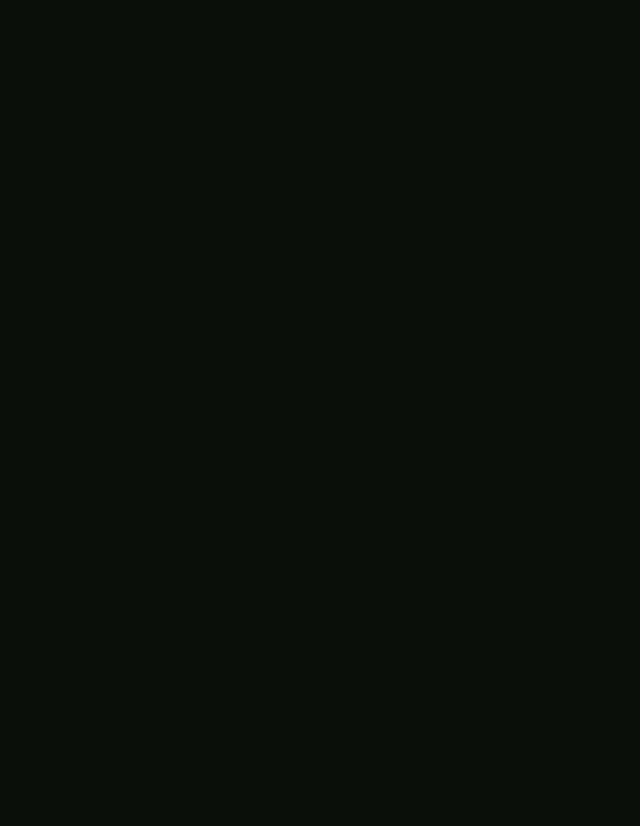
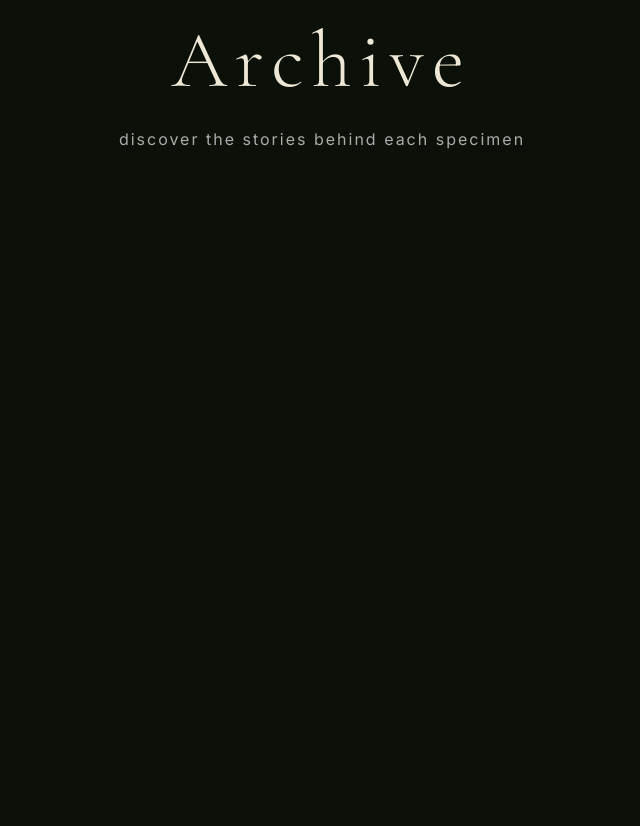
Before and after one commit to llxmxx/herbarium, a React (Vite) app: page / in a window 1280 px wide. Shown: the part 1920-2746 px from the top of the page, without its empty margins (318-958 px from the left). Before the commit the page ends 800 px from the top, so only its background shows below. Built offline with nearby package versions, Linux system fonts and the light colour scheme.

Commit message:
created skeleton for entire webpage

```diff
--- a/src/App.css
+++ b/src/App.css
@@ -71,3 +71,32 @@
   gap: 40px;
   font-size: 14px;
 }
+
+.collections, .archive, .journal, .contact {
+  height: 100vh;
+  display: flex;
+  flex-direction: column;
+  justify-content: center;
+  align-items: center;
+  padding: 80px;
+  background: #0b1108;
+
+  h2 {
+    font-family: 'Cormorant Garamond', serif;
+    font-size: 80px;
+    font-weight: 300;
+    letter-spacing: 8px;
+  }
+
+  p {
+    margin-top: 20px;
+    color: #aaa;
+    font-family: 'Inter', sans-serif;
+    letter-spacing: 2px;
+  }
+}
+
+footer {
+  font-family: 'Inter', sans-serif;
+  letter-spacing: 2px;
+}
--- a/src/App.jsx
+++ b/src/App.jsx
@@ -1,13 +1,25 @@
 import './App.css';
 import Navbar from './comps/navbar';
 import Hero from './comps/hero';
+import Collections from './comps/collections';
+import Archive from './comps/archive';
+import Journal from './comps/journal';
+import Contact from './comps/contact';
+import Footer from './comps/footer';
 
 function App(){
   return (
-    <div>
+    <>
       <Navbar />
-      <Hero />
-    </div>
+      <main>
+        <Hero />
+        <Collections />
+        <Archive />
+        <Journal />
+        <Contact />
+      </main>
+      <Footer />
+    </>
   )
 }
 
--- /dev/null
+++ b/src/comps/archive.jsx
@@ -0,0 +1,10 @@
+function Archive() {
+    return (
+        <section className="archive">
+            <h2>Archive</h2>
+            <p>discover the stories behind each specimen</p>
+        </section>
+    )
+}
+
+export default Archive
--- /dev/null
+++ b/src/comps/collections.jsx
@@ -0,0 +1,10 @@
+function Collections() {
+    return(
+        <section className="collections">
+            <h2>Collections</h2>
+            <p>explore our curated botanical selections</p>
+        </section>
+    )
+}
+
+export default Collections
--- /dev/null
+++ b/src/comps/contact.jsx
@@ -0,0 +1,10 @@
+function Contact() {
+    return(
+        <section className="contact">
+            <h2>Contact</h2>
+            <p>details wtv</p>
+        </section>
+    )
+}
+
+export default Contact
--- /dev/null
+++ b/src/comps/footer.jsx
@@ -0,0 +1,7 @@
+function Footer() {
+    return(
+        <footer>footer stuff :3</footer>
+    )
+}
+
+export default Footer
--- /dev/null
+++ b/src/comps/journal.jsx
@@ -0,0 +1,10 @@
+function Journal(){
+    return (
+        <section className="journal">
+            <h2>Journal</h2>
+            <p>stories, guides, and botanical discoveries</p>
+        </section>
+    )
+}
+
+export default Journal
```
